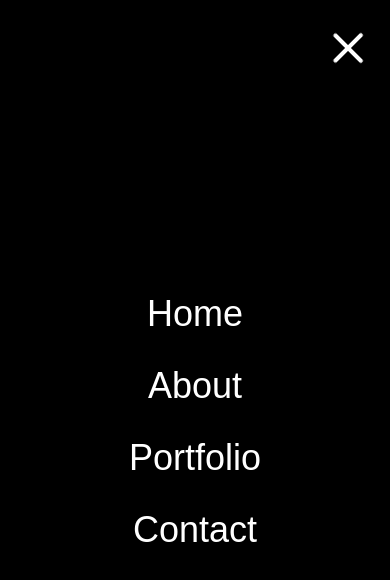
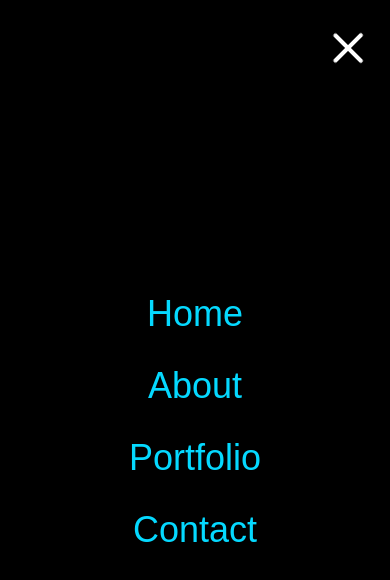
Before and after one commit to Seanih/scripting_visuals_site, a Next.js app: page /contact in a window 390 px wide. Both pictures are taken after a click on the button 354 px from the left and 48 px from the top of the page. Shown: the top 580 px of the page. Built offline with nearby package versions, Linux system fonts and the light colour scheme; a web font is replaced by a local one.

Commit message:
fixed mobile navbar z-index issues

```diff
--- a/package.json
+++ b/package.json
@@ -10,6 +10,7 @@
   },
   "dependencies": {
     "@emailjs/browser": "^3.12.1",
+    "@nextui-org/react": "^2.2.10",
     "framer-motion": "^11.0.3",
     "next": "14.1.0",
     "react": "18",
--- a/src/app/contact/page.jsx
+++ b/src/app/contact/page.jsx
@@ -1,4 +1,5 @@
 'use client';
+
 import { motion } from 'framer-motion';
 import { useRef, useState } from 'react';
 import emailjs from '@emailjs/browser';
@@ -42,7 +43,7 @@ const ContactPage = () => {
 		>
 			<div className='h-full flex flex-col lg:flex-row px-4 sm:px-8 md:px-12 lg:px-20 xl:px-48'>
 				{/* TEXT CONTAINER */}
-				<div className='h-1/2 lg:h-full lg:w-1/2 flex items-center justify-center text-6xl'>
+				<div className='h-1/3 lg:h-full lg:w-1/2 flex items-center justify-center text-4xl text-center md:text-6xl lg:text-left'>
 					<div>
 						{text.split('').map((letter, index) => (
 							<motion.span
@@ -64,19 +65,19 @@ const ContactPage = () => {
 				<form
 					onSubmit={sendEmail}
 					ref={form}
-					className='h-1/2 lg:h-full lg:w-1/2 bg-red-50 rounded-xl text-xl flex flex-col gap-8 justify-center p-24'
+					className='h-3/5 w-5/6 px-4 self-center bg-red-50 rounded-xl text-xl flex flex-col justify-center md:px-20 py-8 mt-4 lg:mt-0 mb-4'
 				>
 					<span>Hey Sean,</span>
 					<textarea
-						rows={6}
-						className='bg-transparent border-b-2 border-b-black outline-none resize-none'
+						rows={5}
+						className='bg-svBlue border-b-2 border-b-black outline-none px-2 mb-8'
 						name='user_message'
 					/>
 					<span>My mail address is:</span>
 					<input
 						name='user_email'
 						type='text'
-						className='bg-transparent border-b-2 border-b-black outline-none'
+						className='bg-svBlue border-b-2 border-b-black outline-none px-2 mb-8'
 					/>
 					<span>Regards</span>
 					<button className='bg-purple-200 rounded font-semibold text-gray-600 p-4'>
--- a/src/components/navbar.jsx
+++ b/src/components/navbar.jsx
@@ -132,13 +132,11 @@ const Navbar = () => {
 						className='absolute top-0 left-0 w-screen h-screen bg-black text-white flex flex-col items-center justify-center gap-8 text-4xl z-40'
 					>
 						{links.map(link => (
-							<motion.div
-								variants={listItemVariants}
-								className=''
-								key={link.title}
-							>
-								<Link href={link.url}>{link.title}</Link>
-							</motion.div>
+							<Link href={link.url} key={link.title}>
+								<motion.div variants={listItemVariants} className='text-svBlue'>
+									{link.title}
+								</motion.div>
+							</Link>
 						))}
 					</motion.div>
 				)}
--- a/src/components/transitionProvider.jsx
+++ b/src/components/transitionProvider.jsx
@@ -21,7 +21,7 @@ const TransitionProvider = ({ children }) => {
 					transition={{ duration: 0.25, ease: 'easeOut' }}
 				/>
 				<motion.div
-					className='fixed m-auto top-0 bottom-0 left-0 right-0 text-8xl cursor-default z-50 w-fit h-fit text-transparent bg-clip-text bg-gradient-to-r from-white to-svBlue'
+					className='fixed m-auto top-0 bottom-0 left-0 right-0 text-8xl cursor-default z-40 w-fit h-fit text-transparent bg-clip-text bg-gradient-to-r from-white to-svBlue'
 					initial={{ opacity: 1 }}
 					animate={{ opacity: 0 }}
 					exit={{ opacity: 0 }}
--- a/tailwind.config.js
+++ b/tailwind.config.js
@@ -1,4 +1,5 @@
 /** @type {import('tailwindcss').Config} */
+
 module.exports = {
 	content: [
 		'./src/pages/**/*.{js,ts,jsx,tsx,mdx}',
```
Also changed, not shown: 1 other file (tests, documents, lock files or other folders).
